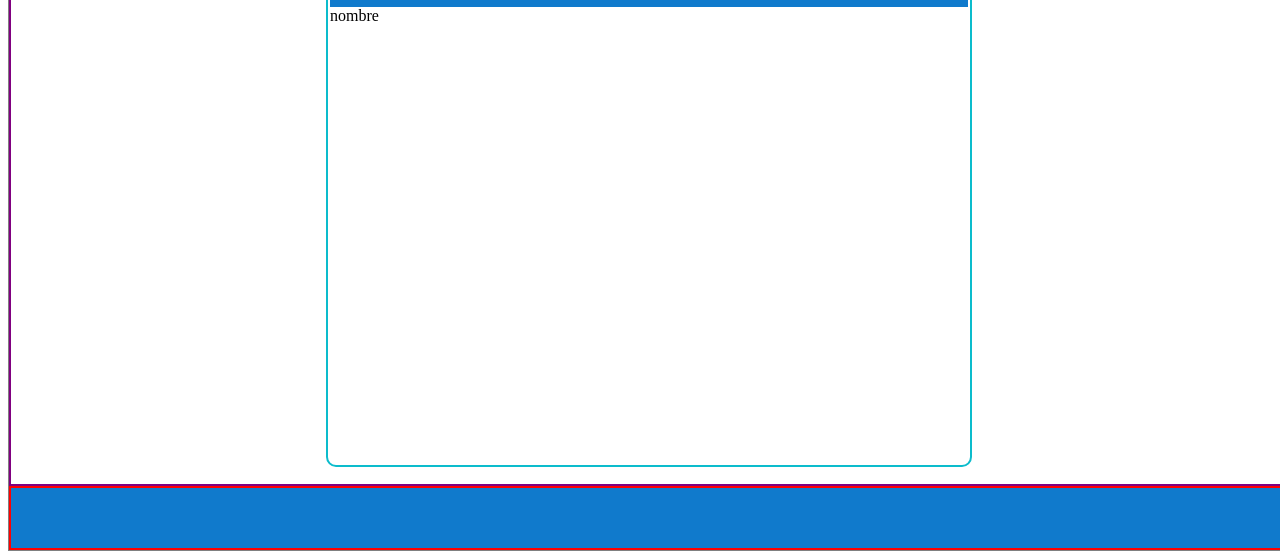
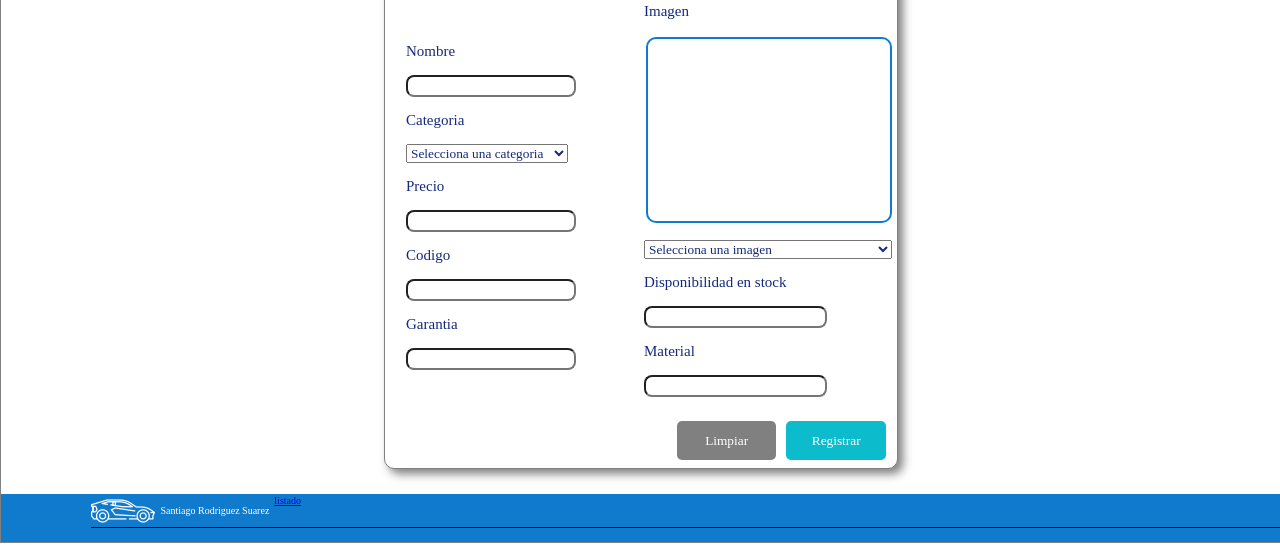
Before and after one commit to starblitzzz/Fundamentos_Web, a website: page index.html in a window 1280 px wide. Shown: the part 259-810 px from the top of the page. Drawn offline with Linux system fonts and the light colour scheme; a web font is replaced by a local one.

Commit message:
Segundo Avance: en este sdelanto se termino la vista de registro y la del listado

```diff
--- a/index.css
+++ b/index.css
@@ -4,15 +4,17 @@
 
 html {
   height: 100%;
+  padding: 0%;
 }
 
 body {
+  margin: 0%;
   min-height: 100%;
   display: grid;
   grid-template:
     "header" 8%
-    "main" 84%
-    "footer" 8%
+    "main" 86%
+    "footer" 6%
     / 100%;
 
   border: gray 1px solid;
@@ -44,20 +46,26 @@ header div {
   height: 90%;
   flex-direction: row;
 }
+
 div div {
   height: 80%;
   width: 90%;
   padding: 1px;
+  padding-top: 5px;
   margin: 1px;
   align-items: center;
 }
 
 div figure {
+  border: white 2px solid;
+  border-radius: 10px;
   margin: 0%;
   padding: 0%;
+  padding-left: 3px;
+  padding-bottom: 3px;
   padding-top: 3px;
   height: 90%;
-  width: 10%;
+  width: 5%;
 }
 
 header img {
@@ -73,7 +81,8 @@ main {
   background-size: cover;
   background-repeat: no-repeat;
   grid-area: main;
-  border: purple 2px solid;
+  margin: 0%;
+  padding: 0%;
 }
 
 section {
@@ -87,28 +96,149 @@ section {
   width: 70%;
   background-color: white;
   color: black;
+  box-shadow: 5px 5px 10px rgba(0, 0, 0, 0.5);
 }
 
 form {
+  border-radius: 20px;
+  display: grid;
+  grid-template-areas:
+    "header header"
+    "div1 div2"
+    "div3 div3";
+  grid-template-rows: 15% 75% 10%;
+  grid-template-columns: 50% 50%;
   border-radius: 10px;
-  padding: 2px;
+  padding: 0px;
   margin: 2px;
-  width: 50%;
+  width: 40%;
   height: 80%;
-  border: #0cbccc 2px solid;
+  border: 1px solid gray;
   background-color: white;
+  box-shadow: 5px 5px 10px rgba(0, 0, 0, 0.5);
 }
 form header {
+  padding: 2px;
+  margin: 1px;
+  margin-bottom: 5px;
+  border-top-left-radius: 20px;
+  border-top-right-radius: 20px;
+  grid-area: "header";
   display: flex;
   flex-direction: row;
   justify-content: center;
   align-items: center;
+  background-color: white;
+  border-bottom: 2px solid #15297c;
 }
 form h1 {
   color: #15297c;
 }
+.cajas {
+  margin: 1px;
+  padding: 2px;
+}
+
+#caja1 {
+  padding-left: 20px;
+  grid-area: "div1";
+  display: flex;
+  flex-direction: column;
+  justify-content: center;
+  gap: 15px;
+}
+select {
+  width: 70%;
+  color: #15297c;
+  align-self: flex-start;
+}
+input {
+  border-radius: 8px;
+  color: #15297c;
+  align-self: flex-start;
+  width: 70%;
+}
+
+label {
+  font-size: 15px;
+  color: #15297c;
+}
+
+#caja2 {
+  padding-bottom: 15px;
+  display: flex;
+  gap: 15px;
+  flex-direction: column;
+  justify-content: flex-end;
+  grid-area: "div2";
+}
+
+#caja2 select {
+  width: 99%;
+}
+
+#caja2 figure {
+  padding: 2px;
+  margin: 2px;
+  border: 2px solid #107acc;
+  width: 95%;
+}
+
+#caja3 {
+  padding-right: 10px;
+  grid-area: "div3";
+  display: flex;
+  flex-direction: row;
+  justify-content: flex-end;
+  gap: 10px;
+  align-items: center;
+  grid-column: span 2;
+}
+
+.botones {
+  border-radius: 5px;
+  width: 20%;
+  height: 80%;
+}
+
+#limpiar {
+  background-color: gray;
+  color: white;
+  border-style: none;
+}
+
+#registrar {
+  background-color: #0cbccc;
+  color: white;
+  border-style: none;
+}
+
 footer {
+  margin: 0px;
+  padding: 1px;
   grid-area: footer;
-  border: red 2px solid;
   background-color: #107acc;
+  justify-content: end;
 }
+
+footer div {
+  display: flex;
+  gap: 5px;
+  margin: 0%;
+  padding: 0%;
+  height: 70%;
+  width: 93%;
+  float: right;
+  align-items: flex-start;
+  flex-direction: row;
+  font-size: 10px;
+  border-bottom: 1px solid black;
+  color: white;
+}
+
+footer div img {
+  height: auto;
+  width: auto;
+  float: left;
+  align-self: center;
+}
--- a/index.html
+++ b/index.html
@@ -6,7 +6,7 @@
     <meta charset="UTF-8" />
     <meta name="viewport" content="width=device-width, initial-scale=1.0" />
     <meta http-equiv="X-UA-Compatible" content="ie=edge" />
-    <title>HTML + CSS</title>
+    <title>MotorMasters</title>
     <link rel="stylesheet" href="index.css" />
   </head>
   <body>
@@ -29,14 +29,58 @@
           <img src="./images/formulario.png" alt="">
           <h1>Registro de productos</h1>
         </header>
-      <label for="">nombre</label>
+      <div class="cajas" id="caja1">
+        <label for="nombre">Nombre</label>
+        <input  name="nombre"type="text">
+        <label for="categoria">Categoria</label>
+        <select name="categoria" >
+          <option value="" disabled selected>Selecciona una categoria</option>
+          <option >Motorizacion</option>
+          <option >Sistema de frenos</option>
+          <option >Sistema de suspension</option>
+          <option >Accesorios y herramientas</option>
+          <option >Ruedas y neumaticos</option>
+          <option >Electronica y multimedia</option>
+          <option >Sistema Electrico</option>
+          <option >Iluminacion</option>
+          <option >Sistema de visibilidad</option>
+          <option >Transmision y embrague</option>
+          <option >Sistema de escape</option>
+        </select>
+        <label for="precio">Precio</label>
+        <input name="precio" type="text">
+        <label for="codigo">Codigo</label>
+        <input name="codigo" type="text">
+        <label for="garantia">Garantia</label>
+        <input  name="garantia" type="text">
+
+
+      </div>
+      <div class="cajas" id="caja2">
+       <label  for="">Imagen</label>
+       <figure></figure>
+       <select name="imagen" id="">
+        <option value="" disabled selected>Selecciona una imagen</option>
+       </select>
+       <label for="stock">Disponibilidad en stock</label>
+       <input name="stock"type="text">
+       <label for="material">Material</label>
+       <input name="material" type="text">
+      </div>
+      <div class="cajas" id="caja3">
+       <button class="botones" id="limpiar">Limpiar</button>
+       <button class="botones" id="registrar">Registrar</button>
+      </div>
       </form>
 
     </main>
     <footer>
-
+      <div>
+      <img src="./images/carro-deportivo.png" alt="icono carro">
+      <p>Santiago Rodriguez Suarez</p>
+      <a href="./listado.html"> listado </a>
+      </div>
     </footer>
-    <div></div>
     <script src="data.js" type="text/javascript"></script>
   </body>
 </html>
--- /dev/null
+++ b/listado.css
@@ -0,0 +1,173 @@
+* {
+  font-family: "Malgun Gothic";
+  color: white;
+}
+
+html {
+  height: 100%;
+}
+
+body {
+  margin: 0%;
+  min-height: 100%;
+  display: grid;
+  grid-template:
+    "header" auto
+    "nav" 3%
+    "main" auto
+    "footer" 2%
+    / 100%;
+}
+
+header {
+  grid-area: "header";
+  margin: 0px;
+  padding: 2px;
+  padding-top: 15px;
+  background-image: url("./images/imagenheader.png");
+  text-align: center;
+}
+
+nav {
+  grid-area: "nav";
+  display: flex;
+  flex-direction: row;
+  justify-content: flex-start;
+  align-items: center;
+  gap: 10px;
+  margin: 0%;
+  padding: 0px;
+  padding-left: 5px;
+  background-color: #107acc;
+}
+nav div {
+  margin: 1px;
+  padding: auto;
+  width: auto;
+  height: auto;
+  display: flex;
+  flex-direction: row;
+  justify-content: flex-start;
+  align-items: center;
+  gap: 5px;
+  margin-right: 10px;
+}
+nav img {
+  width: 50px;
+  height: 50px;
+}
+
+#t1 {
+  color: #0cbccc;
+}
+
+nav button {
+  height: 100%;
+  width: 10%;
+  background-color: #107acc;
+  border-style: none;
+  border: 1px solid #0cbccc;
+  font-size: 15px;
+}
+
+main {
+  display: flex;
+  flex-flow: column wrap;
+  align-content: center;
+  grid-area: "main";
+  margin: 0%;
+  padding: 1px;
+  padding-top: 30px;
+  padding-bottom: 20px;
+  background-color: #142157;
+}
+
+#seccion1 {
+  display: flex;
+  flex-flow: row wrap;
+  justify-content: center;
+  gap: 5px;
+  margin: 5px;
+  margin-bottom: 20px;
+  padding: auto;
+  width: 90%;
+  height: auto;
+}
+
+article {
+  display: grid;
+  grid-template-areas:
+    "h"
+    "f"
+    "m"
+    "fo";
+  grid-template-rows: 3% auto 50% 3%;
+  margin: 5px;
+  margin-left: 10px;
+  margin-right: 10px;
+  padding: auto;
+  width: 20%;
+  height: 400px;
+  border: 2px solid white;
+  background-color: #192141;
+}
+
+article div {
+  grid-area: "h";
+  width: auto;
+  background-color: #e8ef1f;
+}
+
+article figure {
+  grid-area: "f";
+  width: auto;
+  border: 2px solid orange;
+}
+
+.seccion2 {
+  grid-area: "m";
+  width: auto;
+  padding: 1px;
+  padding-left: 10px;
+  line-height: 10px;
+}
+
+article div {
+  grid-area: "fo";
+}
+
+#pag {
+  display: flex;
+  gap: 10px;
+  flex-direction: row;
+  justify-content: center;
+  margin: 5px;
+  padding: 1px;
+  width: auto;
+  height: auto;
+}
+
+div button {
+  width: 50px;
+  background-image: url("./images/flechacorrecta.png");
+  background-size: cover;
+  background-position: center;
+  border: none;
+  cursor: pointer;
+  background-color: #142157;
+}
+
+#ant {
+  background-image: url("./images/flechaant.png");
+  background-size: cover;
+  background-position: center;
+}
+
+footer {
+  grid-area: "footer";
+  text-align: left;
+  align-items: center;
+  padding: 1px;
+  padding-left: 30px;
+  background-color: #107acc;
+}
--- a/styles.css
+++ /dev/null
@@ -1,3 +0,0 @@
-h1 {
-  text-decoration: underline;
-}
```
Also changed, not shown: listado.html (added, +266 -0 lines), images/carro-deportivo.png (added), images/flechaant.png (added), images/flechacorrecta.png (added), images/imagenheader.png (added).
